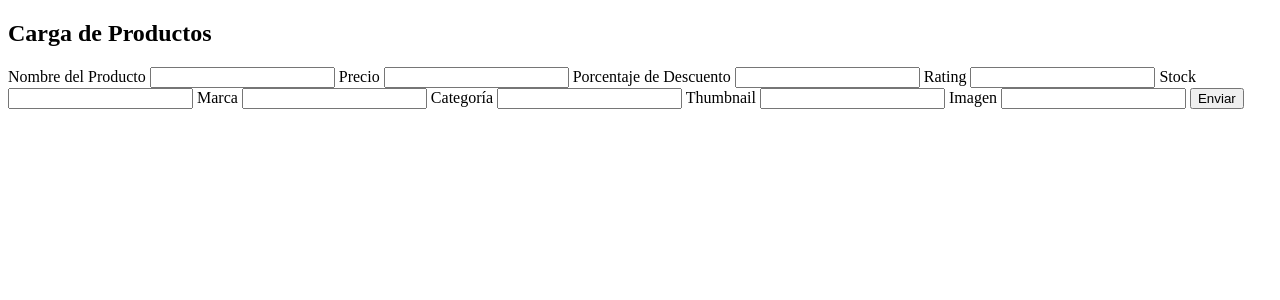
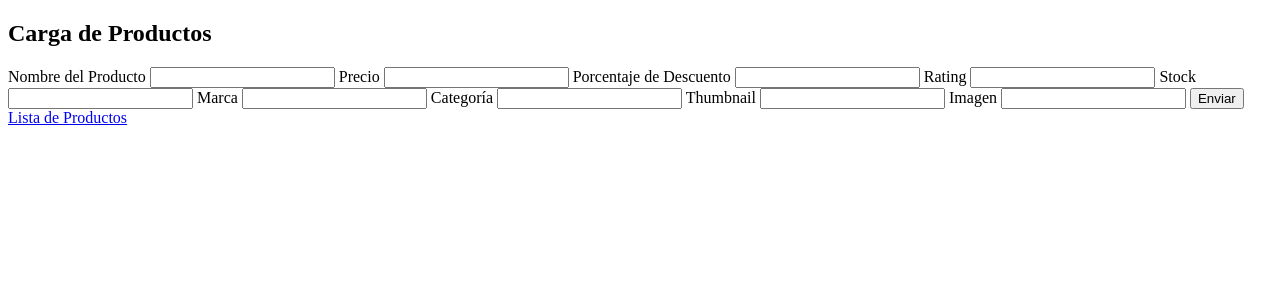
Before and after one commit to yisas2112/desafio3, a Node server app: template views/home.handlebars in a window 1280 px wide. Shown: the top 300 px of the page. Run offline with Node 20, Linux system fonts and the light colour scheme; the template is opened without the code that fills it, so the values that code supplies are empty; some libraries are stand-ins or nearby versions.

Commit message:
desafío Plantillas

```diff
--- a/views/home.handlebars
+++ b/views/home.handlebars
@@ -21,3 +21,6 @@
         <input type="text" name="Imagen"/>
         <button type="submit">Enviar</button>
     </form>
+    <div>
+      <a href="http://localhost:8080/api/productos/listaProductos">Lista de Productos</a>
+    </div>
--- a/views/listproductos.handlebars
+++ b/views/listproductos.handlebars
@@ -2,4 +2,7 @@
         {{#each productos}}
             <li>{{this.title}}</li>
         {{/each}}
-    </ul>
+</ul>
+<div>
+  <a href="http://localhost:8080/api/productos/">Cargar Nuevo Productos</a>
+</div>
```
